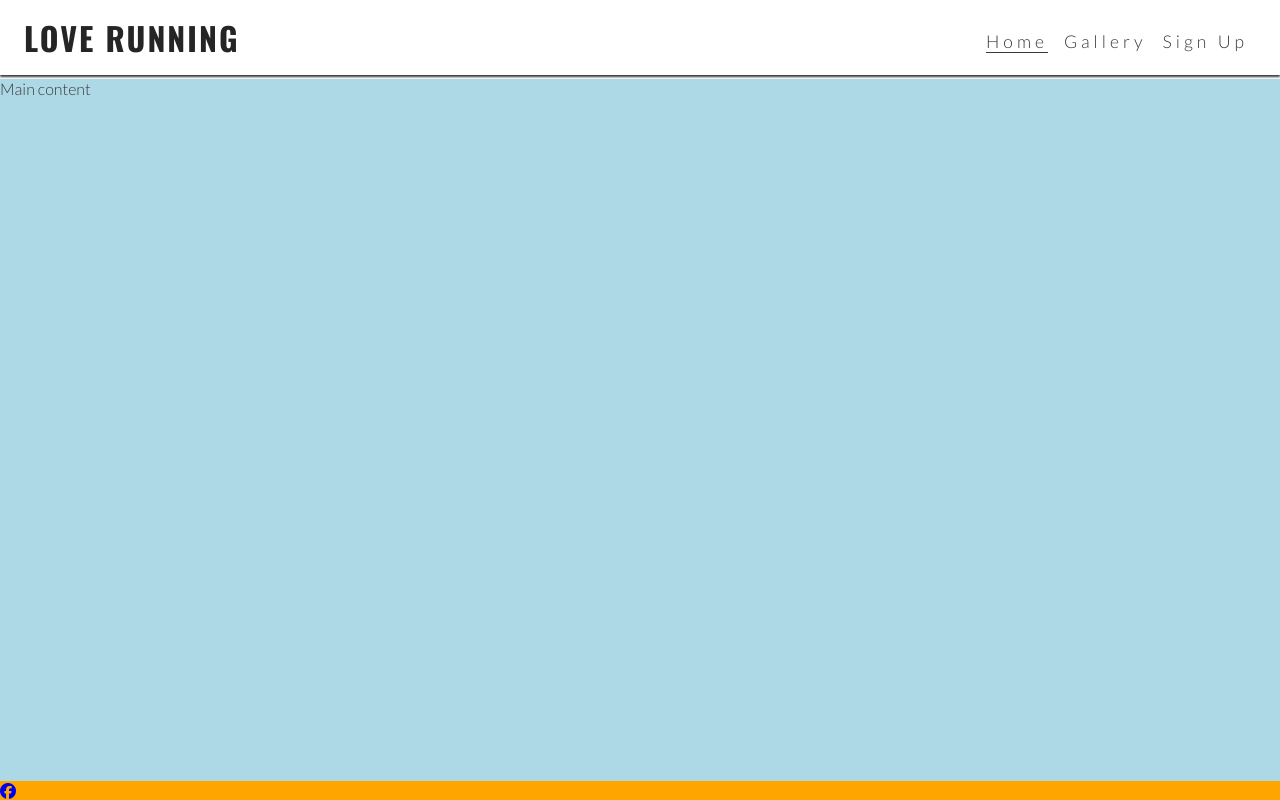
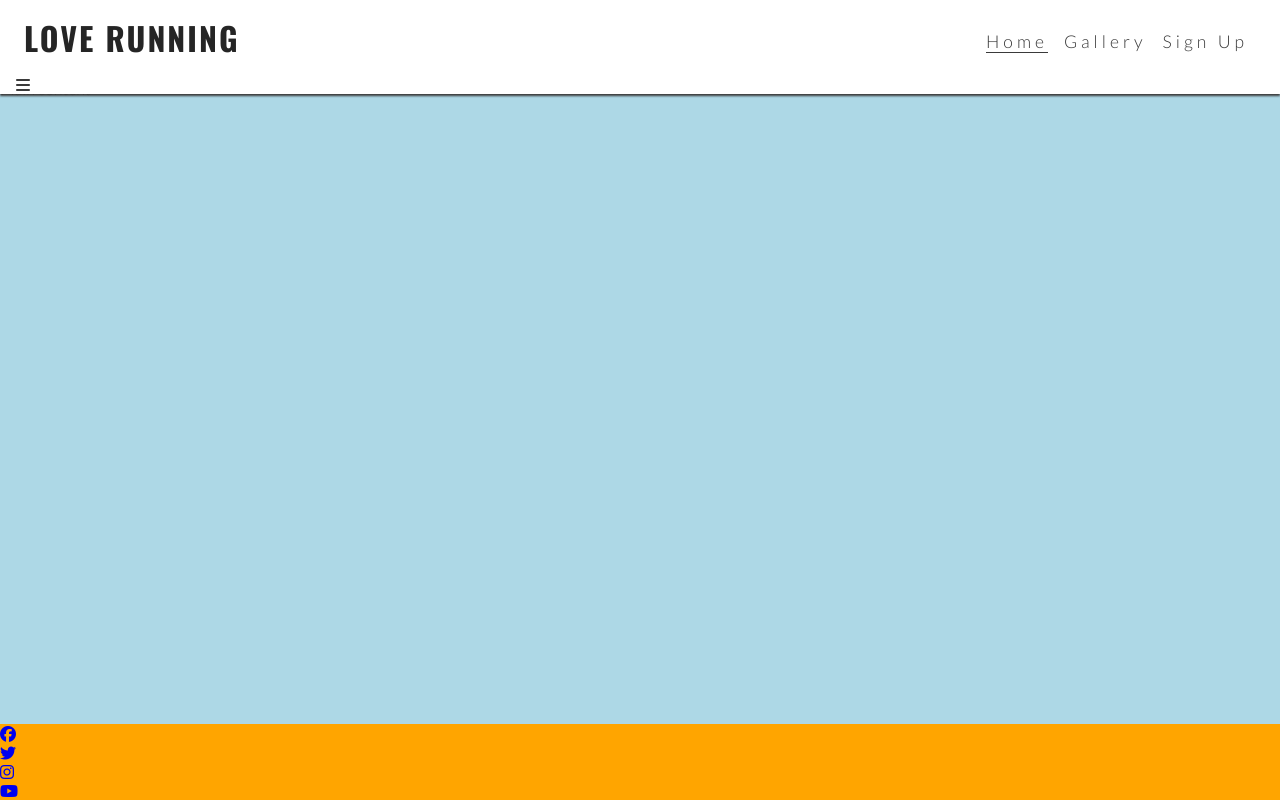
Before and after one commit to Matildadl/Love-Running1, a plain HTML site: page index.html in a window 1280 px wide. Drawn offline with nearby package versions, Linux system fonts and the light colour scheme.

Commit message:
add remaing links to footer and fix nav bar icon

```diff
--- a/index.html
+++ b/index.html
@@ -27,6 +27,7 @@
         <h1 id="logo">Love Running</h1>
         <input type="checkbox" id="nav-toggle" name="nav-toggle">
         <label for="nav-toggle" class="nav-toggle-label">x</label>
+        <i class="fa-solid fa-bars"></i>
         <nav>
             <ul id="menu">
                 <li><a href="Home" class="active">Home</a></li>
@@ -41,6 +42,9 @@
     <footer>
         <ul>
             <li> <a href="https://www.facebook.com" target="_blank" rel="noopener" aria-label="Visit our Facebook page (open in new tab)"><i class="fa-brands fa-facebook"></i></a> </li>
+            <li> <a href="https://www.twitter.com" target="_blank" rel="noopener" aria-label="Visit our Twitter page (open in new tab)"><i class="fa-brands fa-twitter"></i></a> </li>
+            <li> <a href="https://www.instagram.com" target="_blank" rel="noopener" aria-label="Visit our Instagram page (open in new tab)"><i class="fa-brands fa-instagram"></i></a> </li>
+            <li> <a href="https://www.youtube.com" target="_blank" rel="noopener" aria-label="Visit our Youtube page (open in new tab)"><i class="fa-brands fa-youtube"></i></a> </li>
         </ul>
     </footer>
     <!--Font awesome-->
```
